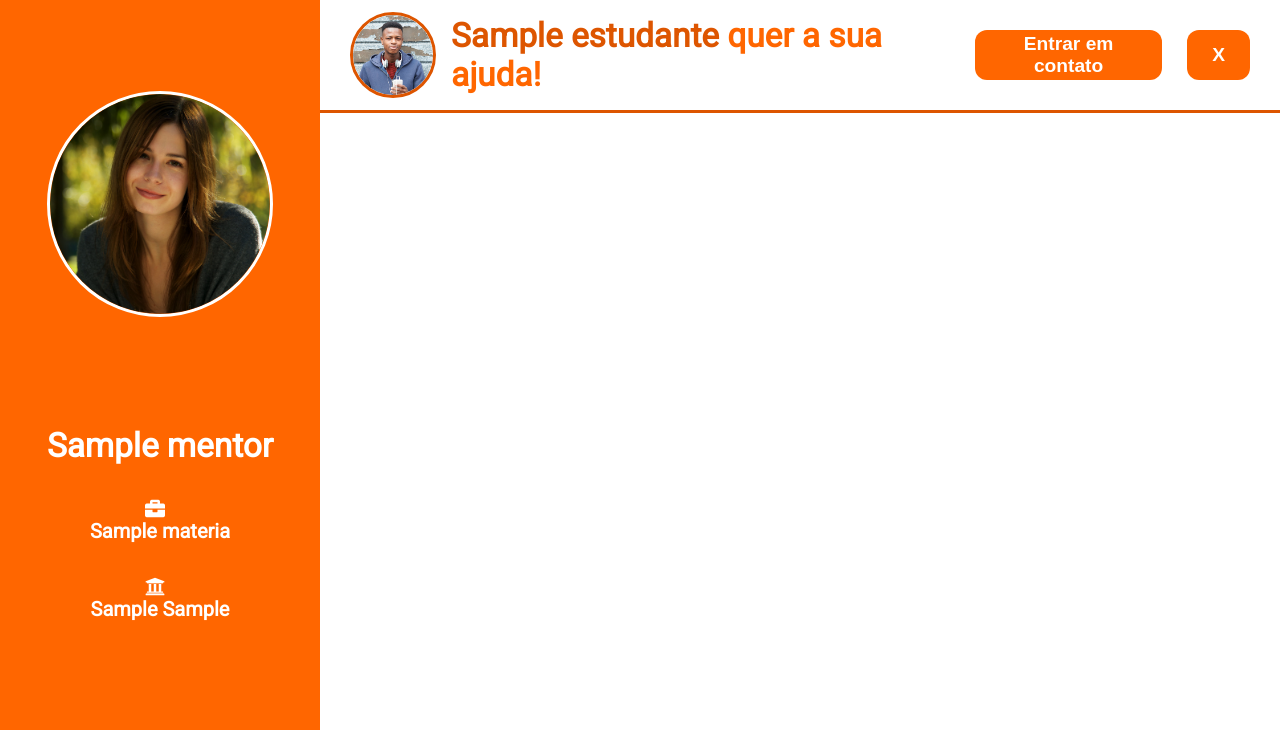
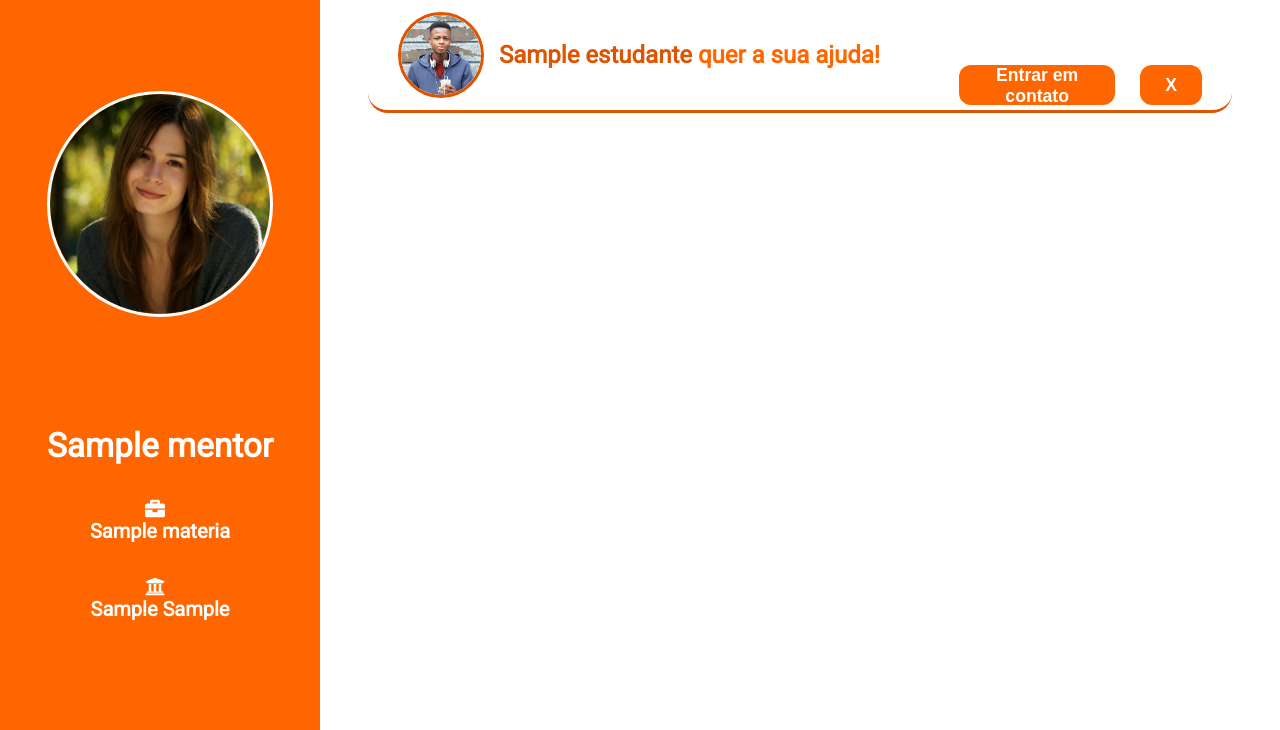
Before and after one commit to JuliaWharton/Ensinas-backend, a Django app: template app/templates/mentor_solicitacoes.html in a window 1280 px wide. Shown: the part 70-800 px from the top of the page. Run offline with Django 3.2, Linux system fonts and the light colour scheme; the template is opened without the code that fills it: values that come from a table or form of the project are taken from there, others are empty; tables that the repository leaves empty hold one stand-in row (values such as "Sample post").

Commit message:
Change style on teacher page

```diff
--- a/app/static/style/mentor_home.css
+++ b/app/static/style/mentor_home.css
@@ -179,6 +179,7 @@ aside button {
     list-style: none;
     padding: 0;
     flex-direction: column;
+    align-items: center;
 }
 
 .aluno {
@@ -188,8 +189,9 @@ aside button {
     grid-template-columns: 30px 2fr 1fr 30px;
 
     height: 110px;
-    width: 100%;
+    width: 90%;
     border-bottom: 3px solid #dd5500;
+    border-radius: 20px;
 }
 
 .aluno div {
@@ -209,7 +211,7 @@ aside button {
 
 .aluno p {
     margin-left: 15px;
-    font-size: 25pt;
+    font-size: 1.5em;
     font-weight: bold;
     color: #ff6600;
 }
@@ -223,16 +225,18 @@ aside button {
 
     display: flex;
     justify-content: flex-end;
+    align-items: flex-end;
 }
 
 .aluno button {
-    height: 50px;
+    height: 40px;
     color: #ffffff;
     border: none;
     background-color: #ff6600;
-    font-size: 1.2em;
+    font-size: 1.1em;
     font-weight: bold;
     padding: 0 25px;
     border-radius: 12px;
     margin-left: 25px;
+    margin-bottom: 5px;
 }
```
Also changed, not shown: app/templates/mentor_solicitacoes.html (+0 -7 lines).
